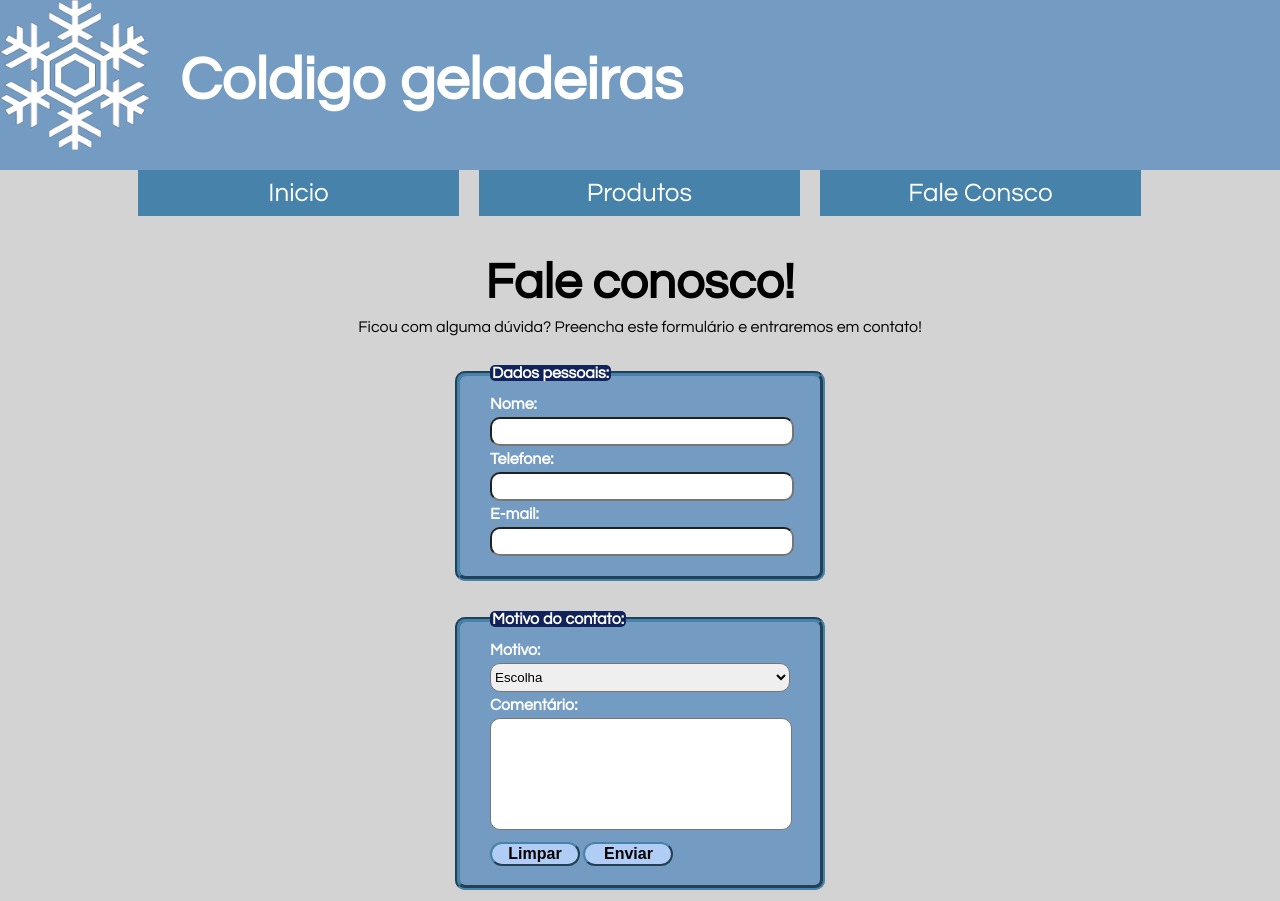
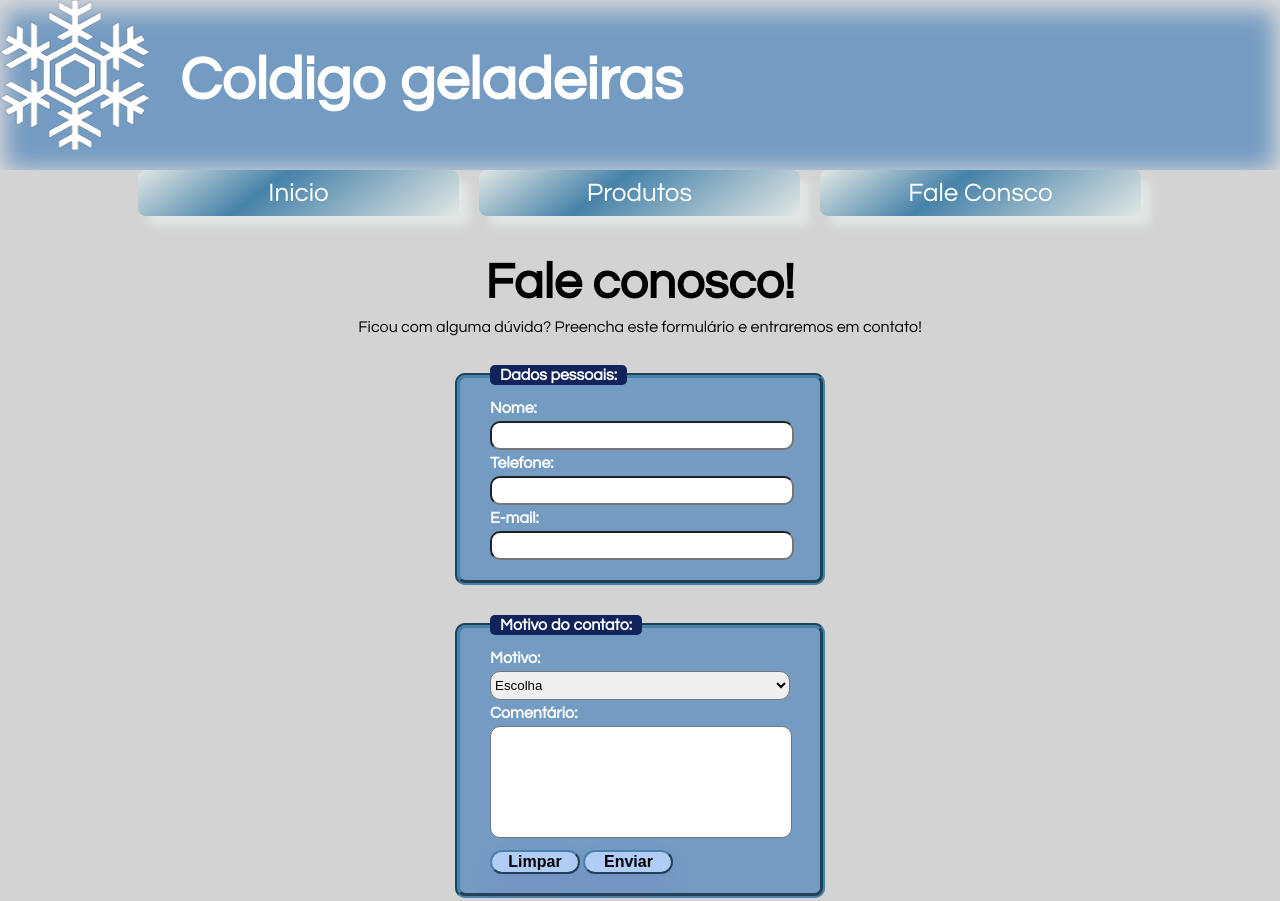
Before and after one commit to Gustavolskw/Trilha_Segundo_Ano_Senai, a plain HTML site: page OT1/pages/fale_conosco.html in a window 1280 px wide. Shown: the top 901 px of the page. Drawn offline with Linux system fonts and the light colour scheme.

Commit message:
OT-6-design

```diff
--- a/OT1/css/site.css
+++ b/OT1/css/site.css
@@ -7,6 +7,7 @@ body {
 header {
     height: 170px;
     background-color: #749BC2;
+    box-shadow: inset 0px 5px 25px 5px rgb(222, 219, 219);
 }
 
 header img {
@@ -45,9 +46,6 @@ nav .opcao {
     font-size: 26px;
 }
 
-nav .opcao:hover {
-    background: #83afd3;
-}
 
 section {
     clear: both;
@@ -186,6 +184,7 @@ tr:nth-child(odd) {
     font-size: 16px;
     border-radius: 90px;
     border-color: #4682A9;
+    box-shadow: rgba(151, 65, 252, 0.2) 0 15px 30px -5px;
 }
 
 .faleConosco button:hover {
@@ -203,6 +202,7 @@ tr:nth-child(odd) {
 }
 
 legend {
+    padding: 2px 10px;
     color: white;
     background-color: #11235A;
     border-radius: 5px;
@@ -211,3 +211,36 @@ legend {
 .frmfaleconosco {
     margin-bottom: 10rem;
 }
+
+/* CSS */
+.opcao {
+    align-items: center;
+    background-image: linear-gradient(144deg, #E1E7E4, #4682A9 40%, #E1E7E4);
+    border: 0;
+    border-radius: 8px;
+    box-shadow: #E1E7E4 10px 10px 10px;
+    color: #FFFFFF;
+    display: flex;
+    font-size: 30px;
+    justify-content: center;
+    line-height: 1em;
+    max-width: 100%;
+    min-width: 140px;
+    padding: 19px 24px;
+    text-decoration: none;
+    white-space: nowrap;
+    cursor: pointer;
+}
+
+.opcao:active,
+.opcao:hover {
+    background-image: linear-gradient(144deg, #83afd3, #E1E7E4 40%, #83afd3);
+    color: #11235A;
+}
+
+@media (min-width: 768px) {
+    .opcao {
+        font-size: 24px;
+        min-width: 196px;
+    }
+}
```
